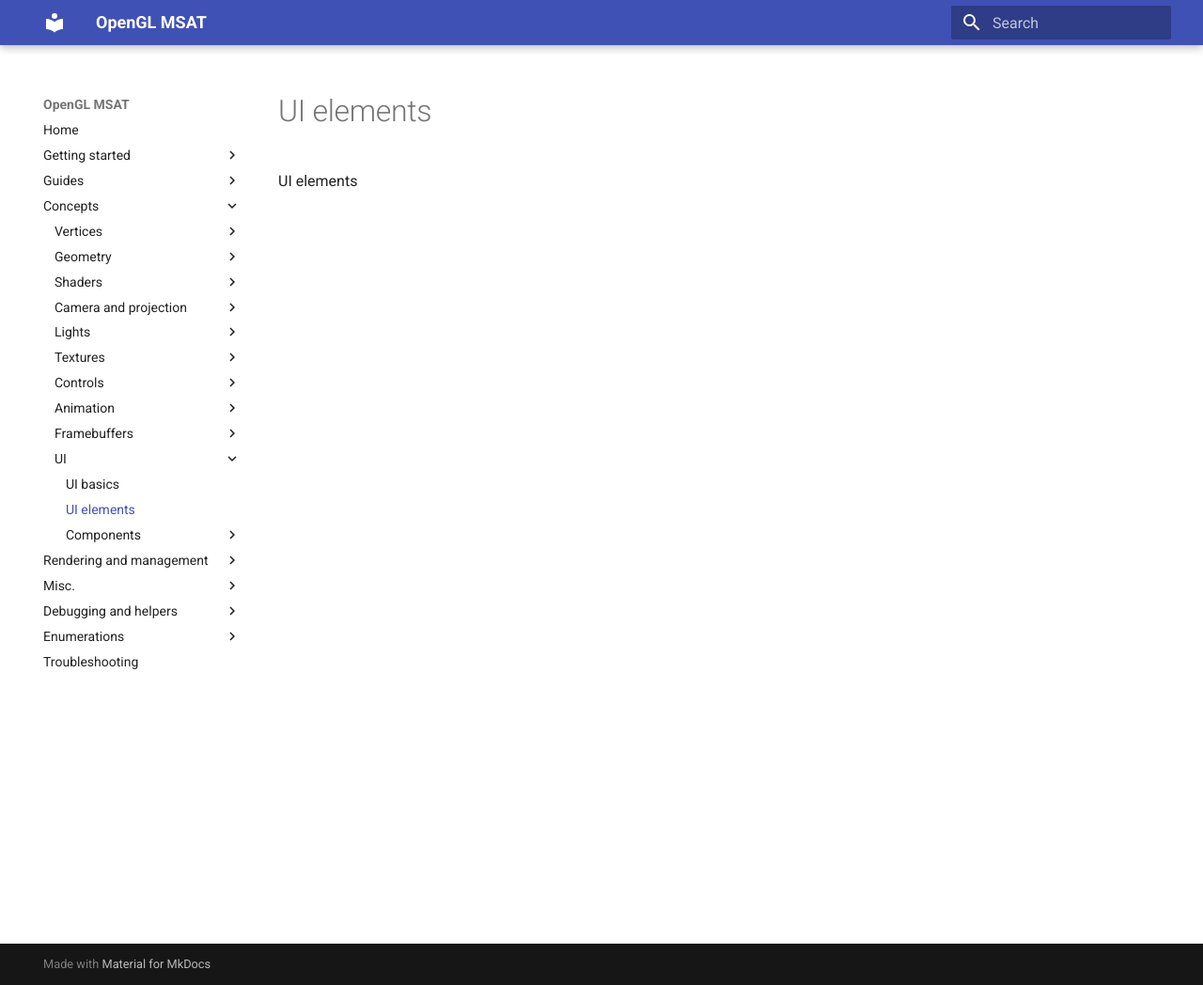
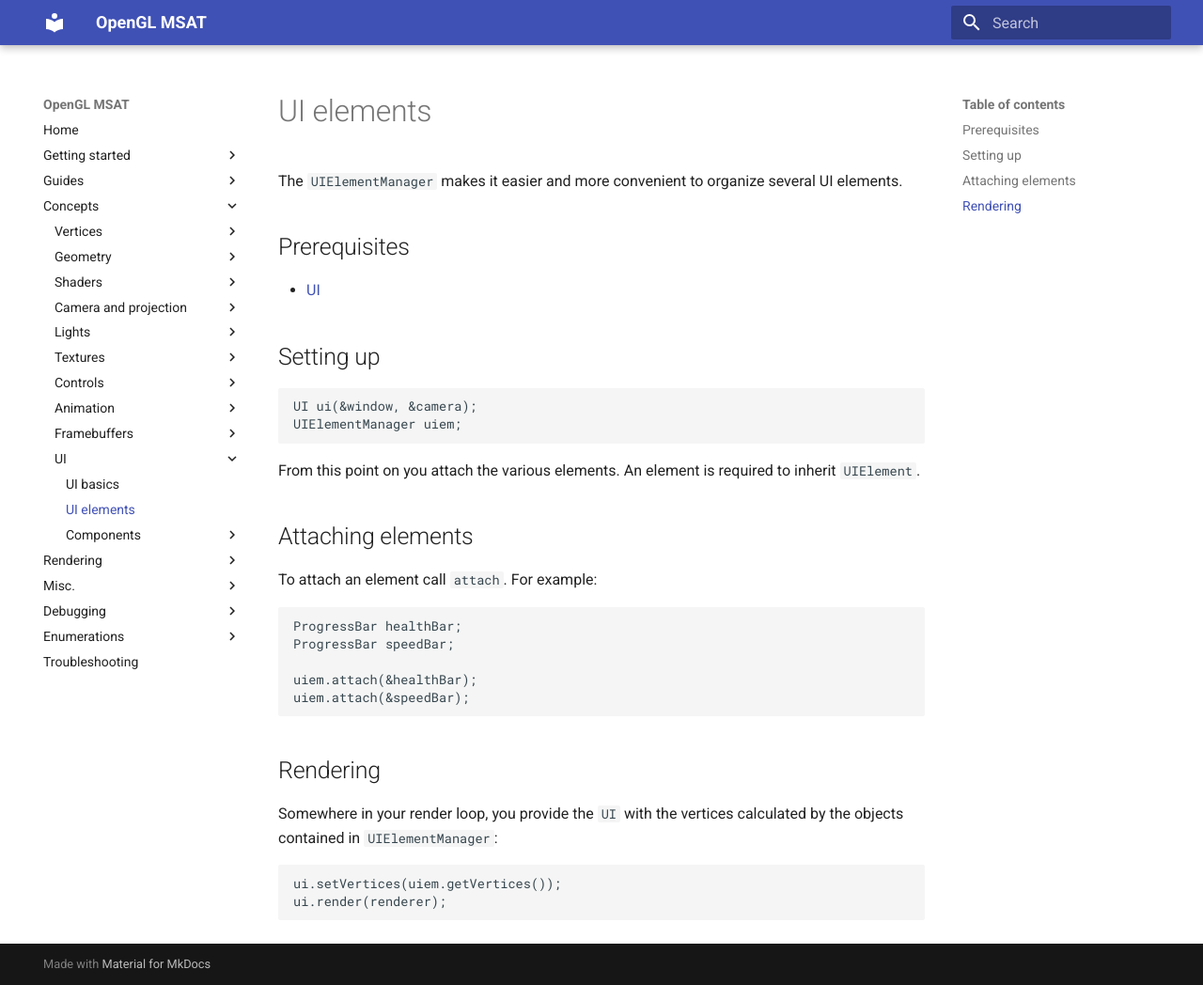
Before and after one commit to markhj/opengl-msat, an MkDocs documentation site: the page built from docs/ui/ui-elements.md, in a window 1280 px wide and 1048 px high. Shown: the whole window at 94% size. Built offline with MkDocs 1.6.1 and Material for MkDocs 9.7.7, drawn with Linux system fonts in a browser that asks for light colours.

Commit message:
More docs

`````diff
--- a/docs/ui/ui-elements.md
+++ b/docs/ui/ui-elements.md
@@ -1 +1,38 @@
-UI elements
+# UI elements
+
+The ``UIElementManager`` makes it easier and more convenient to
+organize several UI elements.
+
+## Prerequisites
+* [UI](ui.md)
+
+## Setting up
+
+````c++
+UI ui(&window, &camera);
+UIElementManager uiem;
+````
+
+From this point on you attach the various elements.
+An element is required to inherit ``UIElement``.
+
+## Attaching elements
+To attach an element call ``attach``. For example:
+
+````c++
+ProgressBar healthBar;
+ProgressBar speedBar;
+
+uiem.attach(&healthBar);
+uiem.attach(&speedBar);
+````
+
+## Rendering
+Somewhere in your render loop, you provide the ``UI``
+with the vertices calculated by the objects contained in
+``UIElementManager``:
+
+````c++
+ui.setVertices(uiem.getVertices());
+ui.render(renderer);
+````
--- a/mkdocs.yml
+++ b/mkdocs.yml
@@ -73,7 +73,7 @@ nav:
         - UI elements: ui/ui-elements.md
         - Components:
           - Progress bar: ui/progress-bar.md
-  - Rendering and management:
+  - Rendering:
     - Rendering: render/render.md
     - Settings: render/render-settings.md
     - State: render/render-state.md
@@ -89,7 +89,7 @@ nav:
       - Context: context/context.md
       - Bindable: context/bindable.md
       - Bindable classes: lists/bindable-classes.md
-  - Debugging and helpers:
+  - Debugging:
     - System info: tools/sysinfo.md
     - Messaging: tools/messaging.md
     - Helper: tools/helper.md
`````
Also changed, not shown: docs/fbo/depth-mapping.md (+24 -1 lines), docs/ui/progress-bar.md (+38 -1 lines), docs/ui/ui.md (+29 -1 lines).
